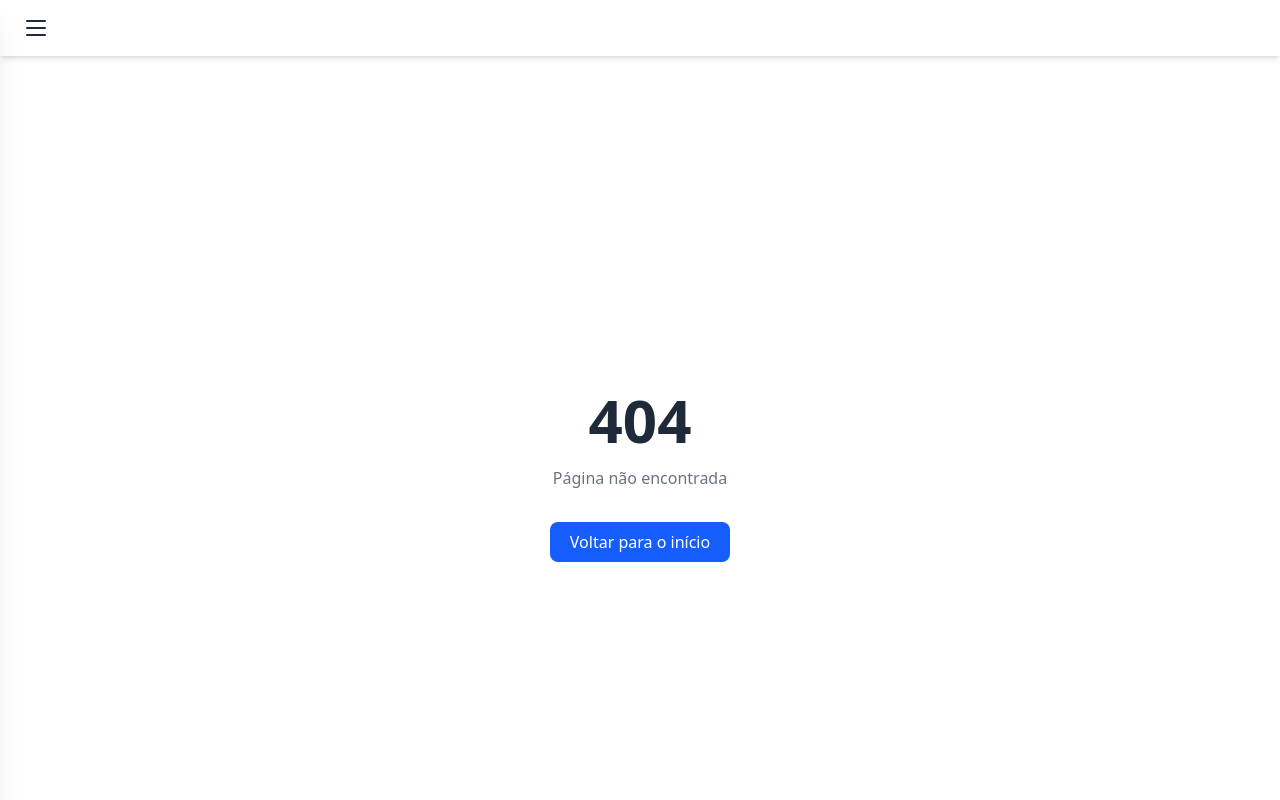
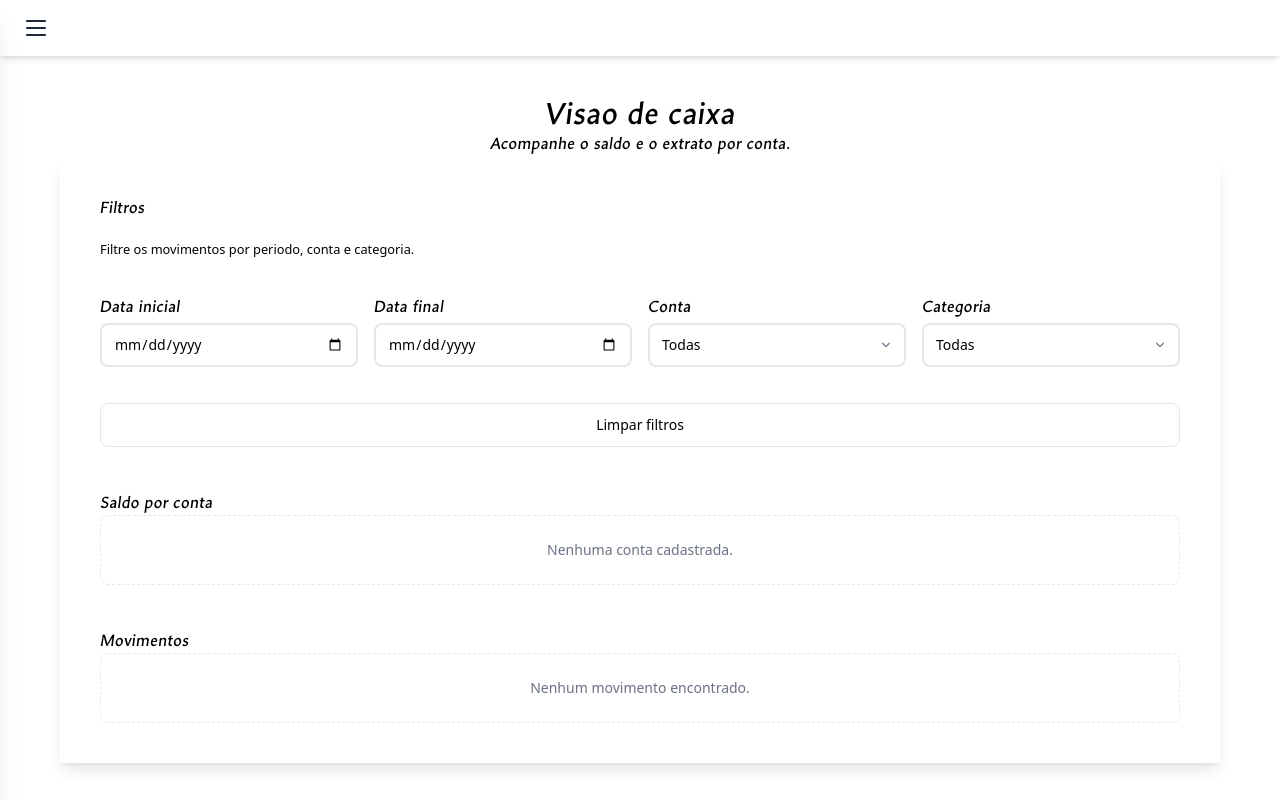
Before and after one commit to phelippnd-programador/contabiliza_simples, a React (Vite) app: page /financeiro/caixa in a window 1280 px wide. Before the commit this address had no page. Built offline with nearby package versions, Linux system fonts and the light colour scheme.

Commit message:
feat: add caixa view

```diff
--- a/src/app/router.tsx
+++ b/src/app/router.tsx
@@ -16,6 +16,7 @@ const CategoriasFinanceirasPage = lazy(
 const MovimentosCaixaPage = lazy(
   () => import("../features/financeiro/pages/MovimentosCaixaPage")
 );
+const CaixaPage = lazy(() => import("../features/financeiro/pages/CaixaPage"));
 const ContasBancariasPage = lazy(
   () => import("../features/financeiro/pages/ContasBancariasPage")
 );
@@ -123,6 +124,14 @@ export const router = createBrowserRouter([
           </RequireRole>
         ),
       },
+      {
+        path: "financeiro/caixa",
+        element: withLoading(
+          <RequireRole allowedRoles={["CONTADOR", "EMPRESA"]}>
+            <CaixaPage />
+          </RequireRole>
+        ),
+      },
 
       // 404 dentro do layout (eu recomendo deixar ligado)
       { path: "*", element: <NotFoundPage /> },
--- /dev/null
+++ b/src/features/financeiro/pages/CaixaPage.tsx
@@ -0,0 +1,246 @@
+import React, { useEffect, useMemo, useState } from "react";
+import AppTitle, { AppSubTitle } from "../../../components/ui/text/AppTitle";
+import Card from "../../../components/ui/card/Card";
+import AppButton from "../../../components/ui/button/AppButton";
+import AppTextInput from "../../../components/ui/input/AppTextInput";
+import AppSelectInput from "../../../components/ui/input/AppSelectInput";
+import AppTable from "../../../components/ui/table/AppTable";
+import AppListNotFound from "../../../components/ui/AppListNotFound";
+import { listContas } from "../storage/contas";
+import { listCategorias } from "../storage/categorias";
+import { listMovimentos } from "../storage/movimentos";
+import {
+  TipoMovimentoCaixa,
+  type CategoriaMovimento,
+  type ContaBancaria,
+  type MovimentoCaixa,
+} from "../types";
+
+const CaixaPage = () => {
+  const [contas, setContas] = useState<ContaBancaria[]>([]);
+  const [categorias, setCategorias] = useState<CategoriaMovimento[]>([]);
+  const [movimentos, setMovimentos] = useState<MovimentoCaixa[]>([]);
+  const [filters, setFilters] = useState({
+    dataInicial: "",
+    dataFinal: "",
+    contaId: "",
+    categoriaId: "",
+  });
+
+  useEffect(() => {
+    setContas(listContas());
+    setCategorias(listCategorias());
+    setMovimentos(listMovimentos());
+  }, []);
+
+  const contaOptions = useMemo(
+    () =>
+      contas.map((conta) => ({
+        value: conta.id,
+        label: `${conta.nome} (${conta.banco})`,
+      })),
+    [contas]
+  );
+
+  const categoriaOptions = useMemo(
+    () =>
+      categorias.map((categoria) => ({
+        value: categoria.id,
+        label: categoria.nome,
+      })),
+    [categorias]
+  );
+
+  const filteredMovimentos = useMemo(() => {
+    return movimentos.filter((movimento) => {
+      if (filters.contaId && movimento.contaId !== filters.contaId) {
+        return false;
+      }
+      if (filters.categoriaId && movimento.categoriaId !== filters.categoriaId) {
+        return false;
+      }
+      if (filters.dataInicial && movimento.data < filters.dataInicial) {
+        return false;
+      }
+      if (filters.dataFinal && movimento.data > filters.dataFinal) {
+        return false;
+      }
+      return true;
+    });
+  }, [filters, movimentos]);
+
+  const saldosPorConta = useMemo(() => {
+    const base = new Map<string, number>();
+    contas.forEach((conta) => base.set(conta.id, 0));
+
+    filteredMovimentos.forEach((movimento) => {
+      const atual = base.get(movimento.contaId) ?? 0;
+      const sinal =
+        movimento.tipo === TipoMovimentoCaixa.ENTRADA ? 1 : -1;
+      base.set(movimento.contaId, atual + movimento.valor * sinal);
+    });
+
+    return contas.map((conta) => ({
+      id: conta.id,
+      conta,
+      saldo: base.get(conta.id) ?? 0,
+    }));
+  }, [contas, filteredMovimentos]);
+
+  const handleClearFilters = () => {
+    setFilters({ dataInicial: "", dataFinal: "", contaId: "", categoriaId: "" });
+  };
+
+  return (
+    <div className="flex w-full flex-col items-center justify-center p-5">
+      <AppTitle text="Visao de caixa" />
+      <AppSubTitle text="Acompanhe o saldo e o extrato por conta." />
+
+      <Card>
+        <AppSubTitle text="Filtros" />
+        <small>Filtre os movimentos por periodo, conta e categoria.</small>
+
+        <div className="mt-4 grid grid-cols-1 gap-4 md:grid-cols-4">
+          <AppTextInput
+            title="Data inicial"
+            type="date"
+            value={filters.dataInicial}
+            onChange={(e) =>
+              setFilters((prev) => ({ ...prev, dataInicial: e.target.value }))
+            }
+          />
+
+          <AppTextInput
+            title="Data final"
+            type="date"
+            value={filters.dataFinal}
+            onChange={(e) =>
+              setFilters((prev) => ({ ...prev, dataFinal: e.target.value }))
+            }
+          />
+
+          <AppSelectInput
+            title="Conta"
+            value={filters.contaId}
+            onChange={(e) =>
+              setFilters((prev) => ({ ...prev, contaId: e.target.value }))
+            }
+            data={contaOptions}
+            placeholder="Todas"
+          />
+
+          <AppSelectInput
+            title="Categoria"
+            value={filters.categoriaId}
+            onChange={(e) =>
+              setFilters((prev) => ({ ...prev, categoriaId: e.target.value }))
+            }
+            data={categoriaOptions}
+            placeholder="Todas"
+          />
+        </div>
+
+        <div className="mt-4 flex justify-end">
+          <AppButton type="button" className="w-auto" onClick={handleClearFilters}>
+            Limpar filtros
+          </AppButton>
+        </div>
+
+        <div className="mt-6">
+          <AppSubTitle text="Saldo por conta" />
+          <AppTable
+            data={saldosPorConta}
+            rowKey={(row) => row.id}
+            emptyState={<AppListNotFound texto="Nenhuma conta cadastrada." />}
+            pagination={{ enabled: false }}
+            columns={[
+              {
+                key: "conta",
+                header: "Conta",
+                render: (row) => (
+                  <span className="font-medium text-gray-900">
+                    {row.conta.nome}
+                  </span>
+                ),
+              },
+              {
+                key: "banco",
+                header: "Banco",
+                render: (row) => row.conta.banco,
+              },
+              {
+                key: "saldo",
+                header: "Saldo",
+                align: "right",
+                render: (row) =>
+                  row.saldo.toLocaleString("pt-BR", {
+                    style: "currency",
+                    currency: "BRL",
+                  }),
+              },
+            ]}
+          />
+        </div>
+
+        <div className="mt-6">
+          <AppSubTitle text="Movimentos" />
+          <AppTable
+            data={filteredMovimentos}
+            rowKey={(row) => row.id}
+            emptyState={
+              <AppListNotFound texto="Nenhum movimento encontrado." />
+            }
+            pagination={{ enabled: true, pageSize: 10 }}
+            columns={[
+              {
+                key: "data",
+                header: "Data",
+                render: (movimento) => movimento.data,
+              },
+              {
+                key: "conta",
+                header: "Conta",
+                render: (movimento) =>
+                  contaOptions.find((conta) => conta.value === movimento.contaId)
+                    ?.label ?? "Conta removida",
+              },
+              {
+                key: "tipo",
+                header: "Tipo",
+                render: (movimento) =>
+                  movimento.tipo === TipoMovimentoCaixa.ENTRADA
+                    ? "Entrada"
+                    : "Saida",
+              },
+              {
+                key: "valor",
+                header: "Valor",
+                align: "right",
+                render: (movimento) =>
+                  movimento.valor.toLocaleString("pt-BR", {
+                    style: "currency",
+                    currency: "BRL",
+                  }),
+              },
+              {
+                key: "categoria",
+                header: "Categoria",
+                render: (movimento) =>
+                  categoriaOptions.find(
+                    (categoria) => categoria.value === movimento.categoriaId
+                  )?.label ?? "Categoria removida",
+              },
+              {
+                key: "descricao",
+                header: "Descricao",
+                render: (movimento) => movimento.descricao ?? "-",
+              },
+            ]}
+          />
+        </div>
+      </Card>
+    </div>
+  );
+};
+
+export default CaixaPage;
```
